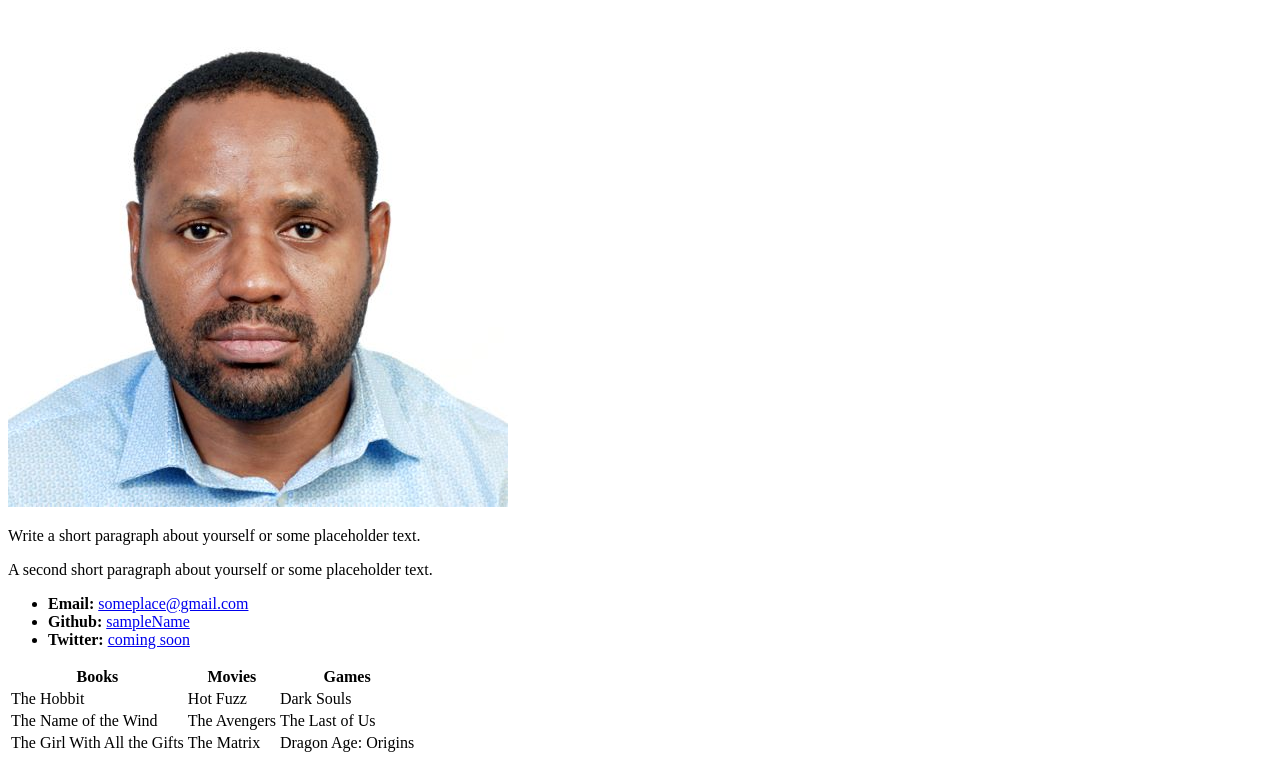
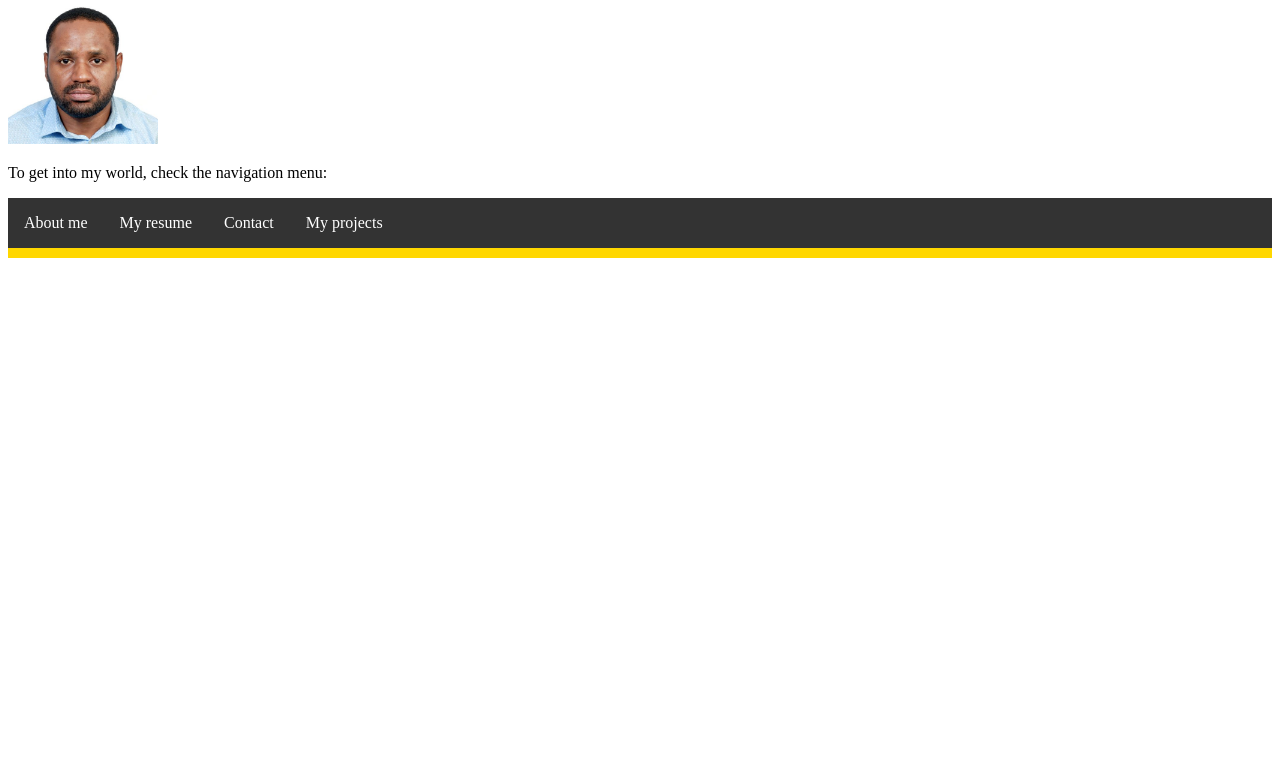
Before and after one commit to tonitiri/tonitiri.github.io, a plain HTML site: page My_Bio.html in a window 1280 px wide. Shown: the part 73-836 px from the top of the page. After the commit the page ends 800 px from the top, so only its background shows below. Drawn offline with Linux system fonts and the light colour scheme.

Commit message:
new picture and nav list

```diff
--- a/My_Bio.html
+++ b/My_Bio.html
@@ -3,45 +3,53 @@
 <head>
   <meta charset="UTF-8">
   <title>Activity 1: Basic HTML Bio</title>
+  <style>
+    body {
+
+        border-bottom: 10px solid gold;
+    }
+    ul {
+      list-style-type: none;
+      margin: 0;
+      padding: 0;
+      overflow: hidden;
+      background-color: #333333;
+    }
+
+    li {
+      float: left;
+    }
+
+    li a {
+      display: block;
+      color: white;
+      text-align: center;
+      padding: 16px;
+      text-decoration: none;
+    }
+
+    li a:hover {
+      background-color: #111111;
+    }
+    </style>
 </head>
 
 <body>
 
-  <h1>Your Name</h1>
+    <h2>My Bio</h2>
+        <!-- Image -->
+        <img src="Copy of US copy.jpg" alt="Taiwo Onitiri" width="150" height="150">
 
-  <img src="Copy of US copy.jpg" alt="Taiwo Onitiri">
+    <p>To get into my world, check the navigation menu:</p>
 
-  <p>Write a short paragraph about yourself or some placeholder text.</p>
-  <p>A second short paragraph about yourself or some placeholder text.</p>
+    <ul>
+      <li><a href="#Meet Taiwo">About me</a></li>
+      <li><a href="#my resume">My resume</a></li>
+      <li><a href="#contact">Contact</a></li>
+      <li><a href="#about">My projects</a></li>
+    </ul>
 
-  <ul>
-    <li><strong>Email:</strong> <a href="#">someplace@gmail.com</a></li>
-    <li><strong>Github:</strong> <a href="#">sampleName</a></li>
-    <li><strong>Twitter:</strong> <a href="#">coming soon</a></li>
-  </ul>
-
-  <table>
-    <tr>
-      <th>Books</th>
-      <th>Movies</th>
-      <th>Games</th>
-    </tr>
-    <tr>
-      <td>The Hobbit</td>
-      <td>Hot Fuzz</td>
-      <td>Dark Souls</td>
-    </tr>
-    <tr>
-      <td>The Name of the Wind</td>
-      <td>The Avengers</td>
-      <td>The Last of Us</td>
-    </tr>
-    <tr>
-      <td>The Girl With All the Gifts</td>
-      <td>The Matrix</td>
-      <td>Dragon Age: Origins</td>
-    </tr>
-  </table>
+    </body>
 
 </body>
 
```
Also changed, not shown: IMG_5262.JPG (added).
